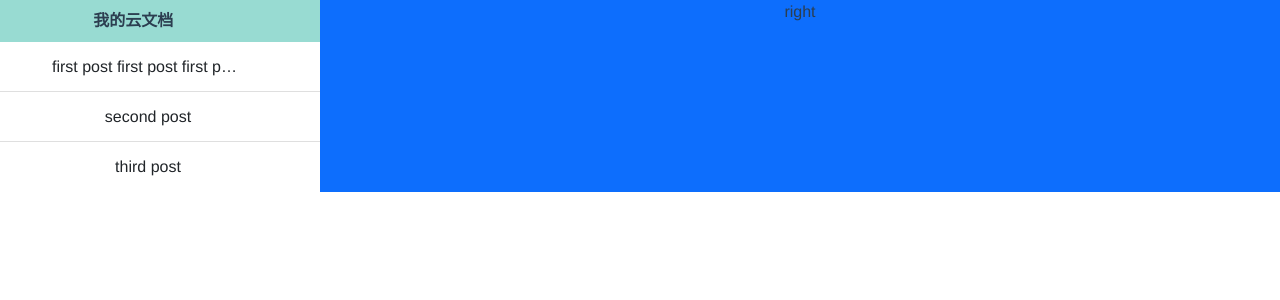
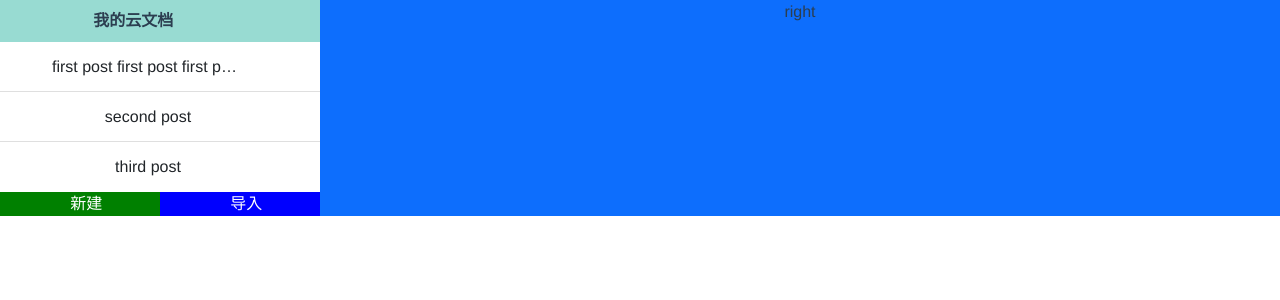
Before and after one commit to Cccatmint/electron-vue3-demo, a Vue app: page /#/ in a window 1280 px wide. Shown: the top 300 px of the page. Built offline with nearby package versions, Linux system fonts and the light colour scheme; a web font is replaced by a local one.

Commit message:
ADD component - BottomButton

```diff
--- /dev/null
+++ b/src/components/BottomButton.vue
@@ -0,0 +1,34 @@
+<template>
+    <div class="bottom-button-container" :style="`color:${color[0]};background-Color:${color[1]};`" @click="handleClick">
+        <i :class="['iconfont', icon ]"></i>
+        <slot>按钮</slot>
+    </div>
+</template>
+
+<script>
+export default {
+  props: {
+    icon: {
+      type: String
+    },
+    color: {
+      type: Array
+    }
+  },
+  setup () {
+    function handleClick () {
+      console.log('click')
+    }
+    return {
+      handleClick
+    }
+  }
+
+}
+</script>
+
+<style lang="scss" scoped>
+.bottom-button-container {
+    cursor: pointer;
+}
+</style>
--- a/src/style/iconfont.css
+++ b/src/style/iconfont.css
@@ -1,6 +1,6 @@
 @font-face {
   font-family: "iconfont"; /* Project id 3291153 */
-  src: url('//at.alicdn.com/t/font_3291153_lb0w6u8o8y.woff2?t=1649944919848') format('woff2');
+  src: url('//at.alicdn.com/t/font_3291153_kbjg49v74x.woff2?t=1649952685375') format('woff2');
 }
 
 .iconfont {
@@ -9,6 +9,10 @@
   font-style: normal;
   -webkit-font-smoothing: antialiased;
   -moz-osx-font-smoothing: grayscale;
+}
+
+.icon-import:before {
+  content: "\e622";
 }
 
 .icon-markdown:before {
--- a/src/views/HomeView.vue
+++ b/src/views/HomeView.vue
@@ -4,6 +4,10 @@
       <div class="col-3 bg-danger left-panel">
         <FileSearch title="我的云文档" @search="handleSearch" />
         <FileList :files="defaultFiles || []"/>
+        <div class="row d-flex justify-content-between align-items-center">
+          <BottomButton icon="icon-add" :color="['white', 'green']" class="col-6">新建</BottomButton>
+          <BottomButton icon="icon-import" :color="['white', 'blue']" class="col-6">导入</BottomButton>
+        </div>
       </div>
       <div class="col-9 bg-primary right-panel">right</div>
     </div>
@@ -13,9 +17,10 @@
 <script>
 import FileSearch from '../components/FileSearch.vue'
 import FileList from '../components/FileList.vue'
+import BottomButton from '../components/BottomButton.vue'
 import { defaultFiles } from '../components/filesData.js'
 export default {
-  components: { FileSearch, FileList },
+  components: { FileSearch, FileList, BottomButton },
   setup () {
     function handleSearch (payload) {
       // todo: search handle
```
